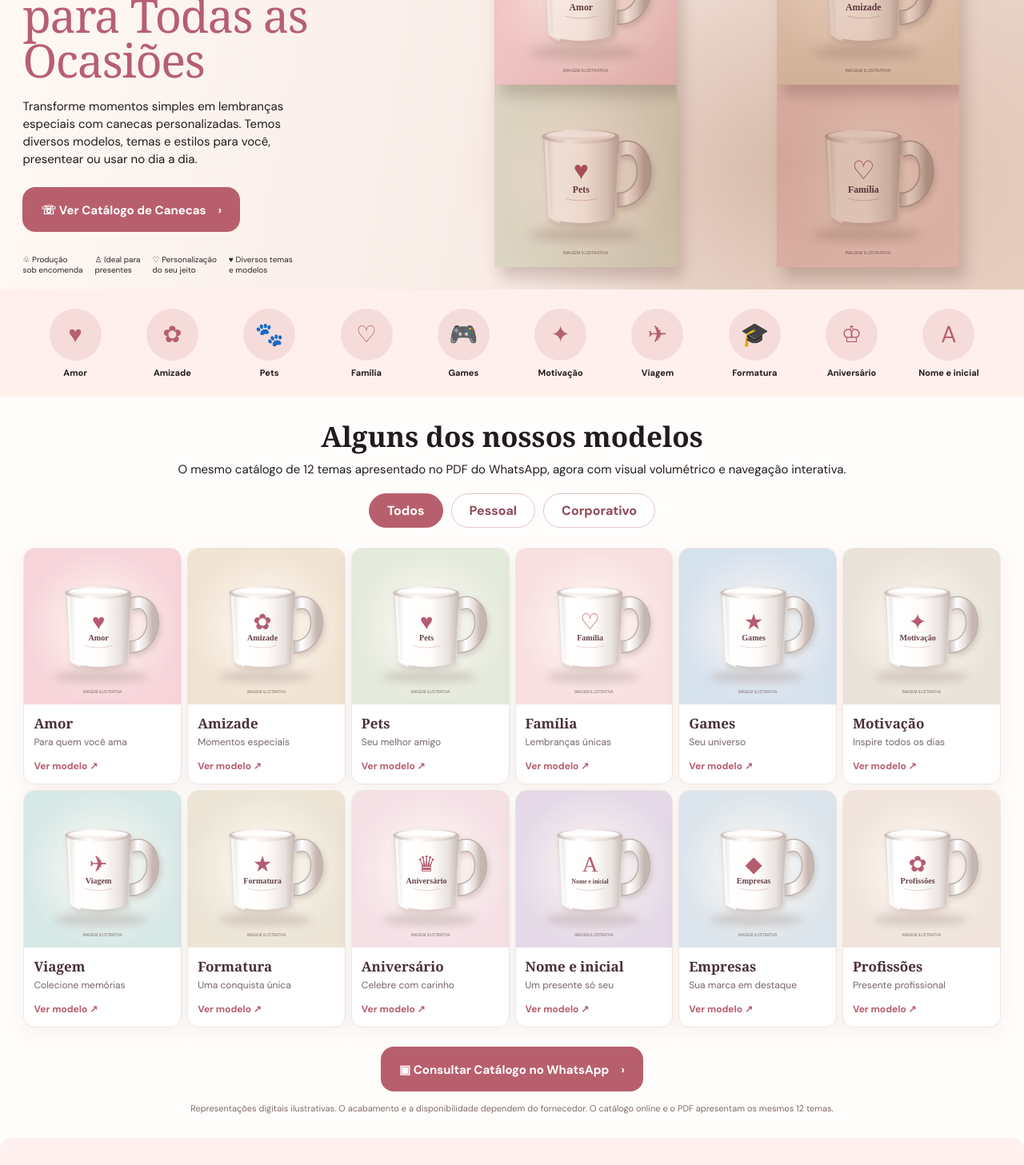
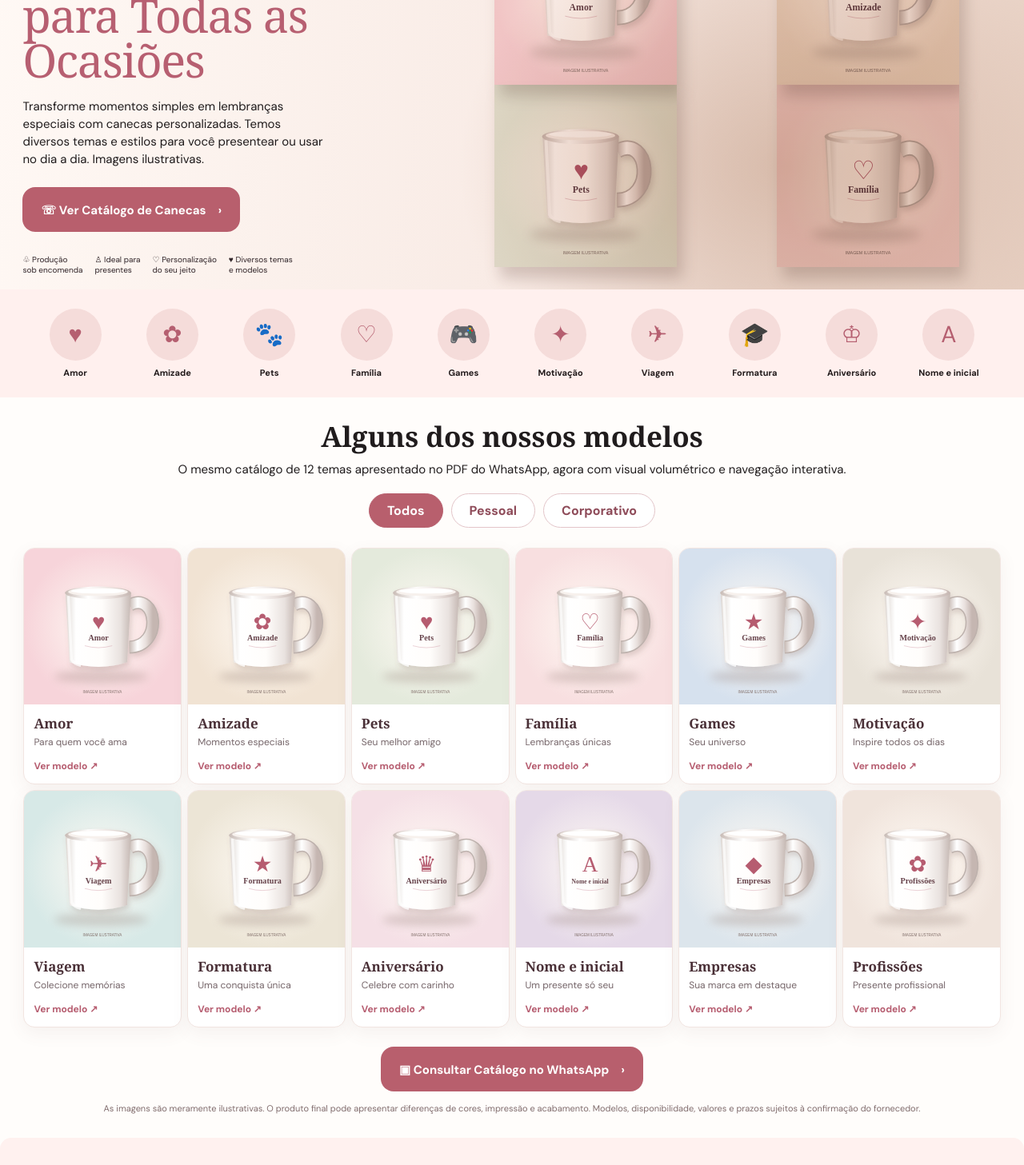
Before and after one commit to lucianodeev/atelier-club, a React (Vite) app: page / in a window 1280 px wide. Shown: the part 220-1677 px from the top of the page at 80% size. Built offline with nearby package versions, Linux system fonts and the light colour scheme; a web font is replaced by a local one.

Commit message:
Clarify that catalog and hero mug images are illustrative

```diff
--- a/src/main.jsx
+++ b/src/main.jsx
@@ -31,9 +31,9 @@ function Landing(){
  return <>
  <header className="shopHeader"><a href="#inicio" className="shopBrand"><span className="brandMark">♡</span><span>ATELIÊ CLUB<small>Personalizados que contam histórias</small></span></a><nav className="shopNav"><a href="#inicio">Início</a><a href="#catalogo">Canecas</a><a href="#orcamento" onClick={()=>setProduct('Planners profissionais')}>Planners</a><a href="#orcamento" onClick={()=>setProduct('Kits para equipes')}>Kits</a><a href="#como-funciona">Como funciona</a><a href="#orcamento">Contato</a></nav><a className="shopButton shopHeaderButton" href={whatsapp?'https://wa.me/'+whatsapp+'?text='+encodeURIComponent('Olá! Gostaria de ver o catálogo do ATELIÊ CLUB.'):'#orcamento'}>☏ Falar no WhatsApp</a></header>
  <main id="inicio">
- <section className="shopHero"><div className="shopHeroCopy"><h1>Canecas<br/>Personalizadas<br/><em>para Todas as<br/>Ocasiões</em></h1><p>Transforme momentos simples em lembranças especiais com canecas personalizadas. Temos diversos modelos, temas e estilos para você, presentear ou usar no dia a dia.</p><a className="shopButton" href="#catalogo">☏ Ver Catálogo de Canecas　›</a><div className="heroPerks"><span>♧ Produção<br/>sob encomenda</span><span>♙ Ideal para<br/>presentes</span><span>♡ Personalização<br/>do seu jeito</span><span>♥ Diversos temas<br/>e modelos</span></div></div><div className="heroMugs"><div className="heroMugsGrid">{mugCatalog.slice(0,4).map(x=><img src={x.image} alt={'Caneca ilustrativa: '+x.name}/>)}</div></div></section>
+ <section className="shopHero"><div className="shopHeroCopy"><h1>Canecas<br/>Personalizadas<br/><em>para Todas as<br/>Ocasiões</em></h1><p>Transforme momentos simples em lembranças especiais com canecas personalizadas. Temos diversos temas e estilos para você presentear ou usar no dia a dia. Imagens ilustrativas.</p><a className="shopButton" href="#catalogo">☏ Ver Catálogo de Canecas　›</a><div className="heroPerks"><span>♧ Produção<br/>sob encomenda</span><span>♙ Ideal para<br/>presentes</span><span>♡ Personalização<br/>do seu jeito</span><span>♥ Diversos temas<br/>e modelos</span></div></div><div className="heroMugs"><div className="heroMugsGrid">{mugCatalog.slice(0,4).map(x=><img src={x.image} alt={'Caneca ilustrativa: '+x.name}/>)}</div></div></section>
  <section className="themeStrip">{[{name:'Amor',icon:'♥'},{name:'Amizade',icon:'✿'},{name:'Pets',icon:'🐾'},{name:'Família',icon:'♡'},{name:'Games',icon:'🎮'},{name:'Motivação',icon:'✦'},{name:'Viagem',icon:'✈'},{name:'Formatura',icon:'🎓'},{name:'Aniversário',icon:'♔'},{name:'Nome e inicial',icon:'A'}].map((x,i)=><a href="#orcamento" onClick={()=>{setProduct('Canecas personalizadas');setDetails('Tema: '+x.name)}} key={x.name}><span className="themeIcon">{x.icon}</span><b>{x.name}</b></a>)}</section>
- <section className="shopGallery" id="catalogo"><h2>Alguns dos nossos modelos</h2><p>O mesmo catálogo de 12 temas apresentado no PDF do WhatsApp, agora com visual volumétrico e navegação interativa.</p><div className="catalogFilters" role="group" aria-label="Filtrar modelos">{['Todos','Pessoal','Corporativo'].map(x=><button key={x} className={filter===x?'active':''} onClick={()=>setFilter(x)}>{x}</button>)}</div><div className="mugGallery">{mugCatalog.filter(x=>filter==='Todos'||x.category===filter).map(x=><button className="mugTile" key={x.name} onClick={()=>setSelected(x)} aria-label={'Ver detalhes de '+x.name}><img loading="lazy" src={x.image} alt={'Ilustração volumétrica de caneca personalizada: '+x.name}/><span className="mugTileText"><b>{x.name}</b><small>{x.desc}</small></span><span className="mugTileAction">Ver modelo ↗</span></button>)}</div><a className="shopButton galleryButton" href={whatsapp?'https://wa.me/'+whatsapp+'?text='+encodeURIComponent('Olá! Vi o catálogo ATELIÊ CLUB e gostaria de consultar os modelos e fazer um orçamento.'):'#orcamento'}>▣ Consultar Catálogo no WhatsApp　›</a><p className="imageDisclaimer">Representações digitais ilustrativas. O acabamento e a disponibilidade dependem do fornecedor. O catálogo online e o PDF apresentam os mesmos 12 temas.</p></section>
+ <section className="shopGallery" id="catalogo"><h2>Alguns dos nossos modelos</h2><p>O mesmo catálogo de 12 temas apresentado no PDF do WhatsApp, agora com visual volumétrico e navegação interativa.</p><div className="catalogFilters" role="group" aria-label="Filtrar modelos">{['Todos','Pessoal','Corporativo'].map(x=><button key={x} className={filter===x?'active':''} onClick={()=>setFilter(x)}>{x}</button>)}</div><div className="mugGallery">{mugCatalog.filter(x=>filter==='Todos'||x.category===filter).map(x=><button className="mugTile" key={x.name} onClick={()=>setSelected(x)} aria-label={'Ver detalhes de '+x.name}><img loading="lazy" src={x.image} alt={'Ilustração volumétrica de caneca personalizada: '+x.name}/><span className="mugTileText"><b>{x.name}</b><small>{x.desc}</small></span><span className="mugTileAction">Ver modelo ↗</span></button>)}</div><a className="shopButton galleryButton" href={whatsapp?'https://wa.me/'+whatsapp+'?text='+encodeURIComponent('Olá! Vi o catálogo ATELIÊ CLUB e gostaria de consultar os modelos e fazer um orçamento.'):'#orcamento'}>▣ Consultar Catálogo no WhatsApp　›</a><p className="imageDisclaimer">As imagens são meramente ilustrativas. O produto final pode apresentar diferenças de cores, impressão e acabamento. Modelos, disponibilidade, valores e prazos sujeitos à confirmação do fornecedor.</p></section>
  {selected&&<div className="catalogModalBackdrop" onClick={()=>setSelected(null)}><section className="catalogModal" role="dialog" aria-modal="true" aria-label={'Modelo '+selected.name} onClick={e=>e.stopPropagation()}><button className="catalogClose" onClick={()=>setSelected(null)} aria-label="Fechar">×</button><div className="catalogModalArt"><img src={selected.image} alt={'Visualização da caneca '+selected.name}/></div><div className="catalogModalInfo"><span className="eyebrow">PERSONALIZE O SEU MODELO</span><h2>{selected.name}</h2><p>{selected.desc}. Podemos consultar a personalização com nomes, fotos ou frases.</p><p className="catalogPrice">Referência em {country}: <strong>{indicativePrices[country]}</strong></p><small>Frete à parte. Produto final sujeito a confirmação.</small><button className="shopButton" onClick={()=>{setProduct('Canecas personalizadas');setDetails('Tema: '+selected.name);setSelected(null);document.getElementById('orcamento')?.scrollIntoView({behavior:'smooth'})}}>Personalizar este modelo →</button></div></section></div>}
  <section className="shopWhy"><h2>Por que escolher nossas canecas?</h2><div className="whyGrid"><div><strong>◇</strong><span><b>Personalização</b><small>Com fotos, nomes, frases e muito mais</small></span></div><div><strong>♔</strong><span><b>Ideais para presentes</b><small>Para várias ocasiões especiais</small></span></div><div><strong>♡</strong><span><b>Várias opções</b><small>Diversos temas e modelos</small></span></div><div><strong>♧</strong><span><b>Entrega sob consulta</b><small>Frete e prazo confirmados antes do pagamento</small></span></div></div><div className="shopPrice"><h2>Canecas Personalizadas a partir de <span>{indicativePrices[country]}</span></h2><p>Referência para {country}. Frete calculado separadamente. Valor final confirmado no WhatsApp.</p><div className="countryButtons"><button className={country==='Portugal'?'active':''} onClick={()=>setCountry('Portugal')}>Portugal</button><button className={country==='Brasil'?'active':''} onClick={()=>setCountry('Brasil')}>Brasil</button></div></div></section>
  <section className="shopHow" id="como-funciona"><h2>Como funciona</h2><div><span>1. Escolha seu modelo</span><span>2. Peça um orçamento</span><span>3. Confirme e pague pelo link seguro</span><span>4. Produção após pagamento</span></div></section>
```
